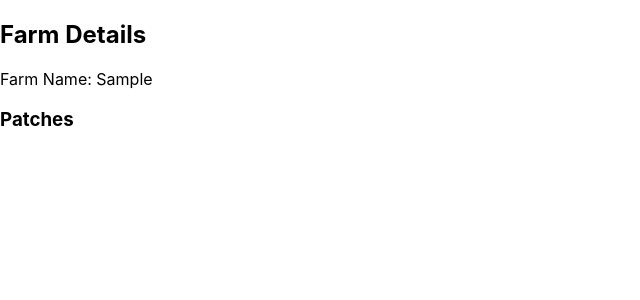
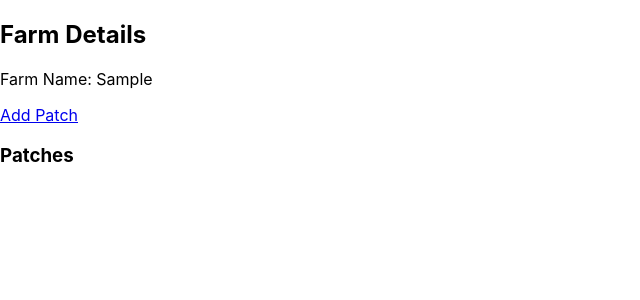
Before and after one commit to davidlpoole/vineyard-manager, a React (Create React App) app: page / in a window 1280 px wide. Both pictures are taken after typing "Sample" into the empty fields and a click on the button "Add Farm". Shown: the top 300 px of the page, without its empty margins (0-640 px from the left). Built offline with nearby package versions, Linux system fonts and the light colour scheme.

Commit message:
Getting there

```diff
--- a/src/FarmView.js
+++ b/src/FarmView.js
@@ -17,7 +17,8 @@ const FarmView = () => {
     <div>
       <h2>Farm Details</h2>
       <p>Farm Name: {selectedFarm.name}</p>
-
+      {/* path="/add-patch/:farmId" */}
+      <Link to={`/add-patch/${farmId}`}>Add Patch</Link>
       <h3>Patches</h3>
       <ul>
         {selectedFarm.patches.map((patch, index) => (
--- a/src/PatchView.js
+++ b/src/PatchView.js
@@ -18,6 +18,8 @@ const PatchView = () => {
     <div>
       <h2>Patch Details</h2>
       <p>Patch Name: {selectedPatch.name}</p>
+      {/* "/add-row/:farmId/:patchId" */}
+      <Link to={`/add-row/${farmId}/${patchId}`}>Add Row</Link>
 
       <h3>Rows</h3>
       <ul>
```
